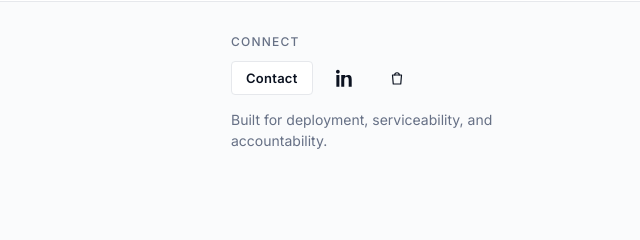
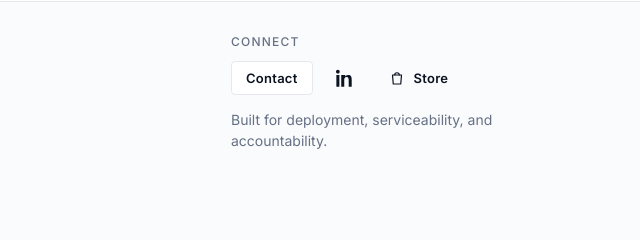
Before and after one commit to enxpower/arcbos-website, a plain HTML site: page store/index.html in a window 1280 px wide. Shown: the part 763-1003 px from the top of the page, 640-1280 px from the left. Drawn offline with Linux system fonts and the light colour scheme.

Commit message:
Update footer.html

```diff
--- a/partials/footer.html
+++ b/partials/footer.html
@@ -32,12 +32,13 @@
             </svg>
           </a>
 
-          <!-- Store: stroke-based outline icon -->
+          <!-- Store: outline icon + text -->
           <a class="footer-icon" href="/store/" aria-label="Store">
             <svg viewBox="0 0 24 24" width="18" height="18" fill="none" aria-hidden="true">
               <path d="M6 8h12l-1 12H7L6 8Z" stroke="currentColor" stroke-width="1.6" stroke-linejoin="round"/>
               <path d="M9 8a3 3 0 0 1 6 0" stroke="currentColor" stroke-width="1.6" stroke-linecap="round"/>
             </svg>
+            <span>Store</span>
           </a>
         </div>
 
```
